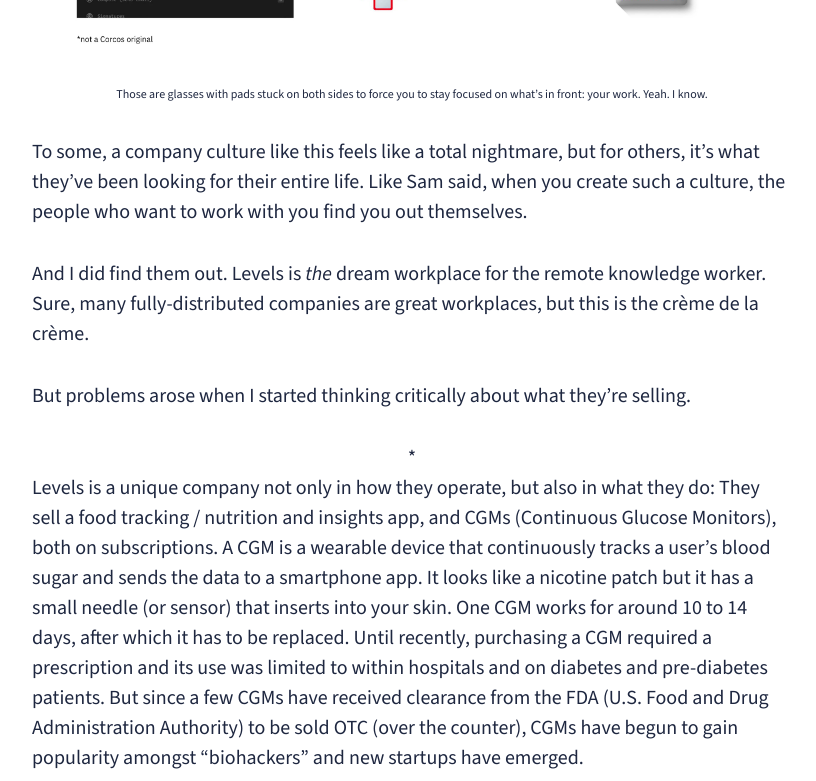
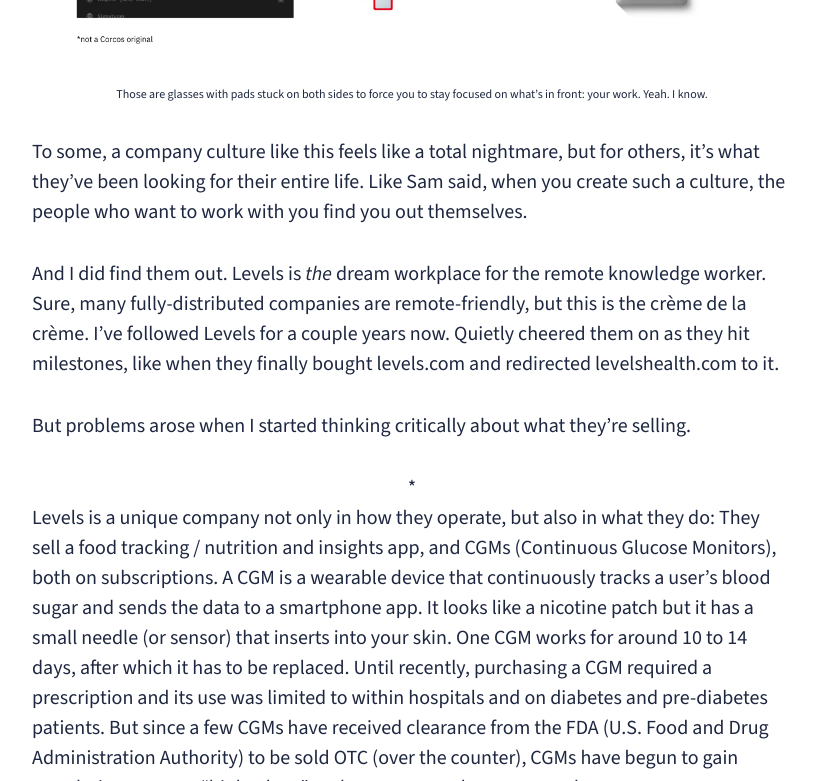
Before and after one commit to wowashuwow/wowashuwow.github.io, a Jekyll site: the page built from _posts/2026-6-15-worlds-best-remote-workplace-i-wouldnt-work-here.md, in a window 1280 px wide and 900 px high, scrolled down 2494 px, cut to the strip 0-781 px from the top of the window. Shown: the whole strip, without its empty margins (228-1044 px from the left). Built offline with Jekyll 4.4.1, drawn with Linux system fonts in a browser that asks for light colours; nearby versions of some CDN libraries; our own code applies the rules of GitHub Pages for plain Markdown files; comment, search, counter and statistics services are not loaded.

Commit message:
Pushing again to sync minor addition to Levels post

```diff
--- a/_posts/2026-6-15-worlds-best-remote-workplace-i-wouldnt-work-here.md
+++ b/_posts/2026-6-15-worlds-best-remote-workplace-i-wouldnt-work-here.md
@@ -18,7 +18,7 @@ Something about Sam sitting cross-legged in that chair like a monk who's given u
 
 To some, a company culture like this feels like a total nightmare, but for others, it's what they've been looking for their entire life. Like Sam said, when you create such a culture, the people who want to work with you find you out themselves.
 
-And I did find them out. Levels is _the_ dream workplace for the remote knowledge worker. Sure, many fully-distributed companies are great workplaces, but this is the crème de la crème.
+And I did find them out. Levels is _the_ dream workplace for the remote knowledge worker. Sure, many fully-distributed companies are remote-friendly, but this is the crème de la crème. I've followed Levels for a couple years now. Quietly cheered them on as they hit milestones, like when they finally bought levels.com and redirected levelshealth.com to it.
 
 But problems arose when I started thinking critically about what they're selling.
 
```
